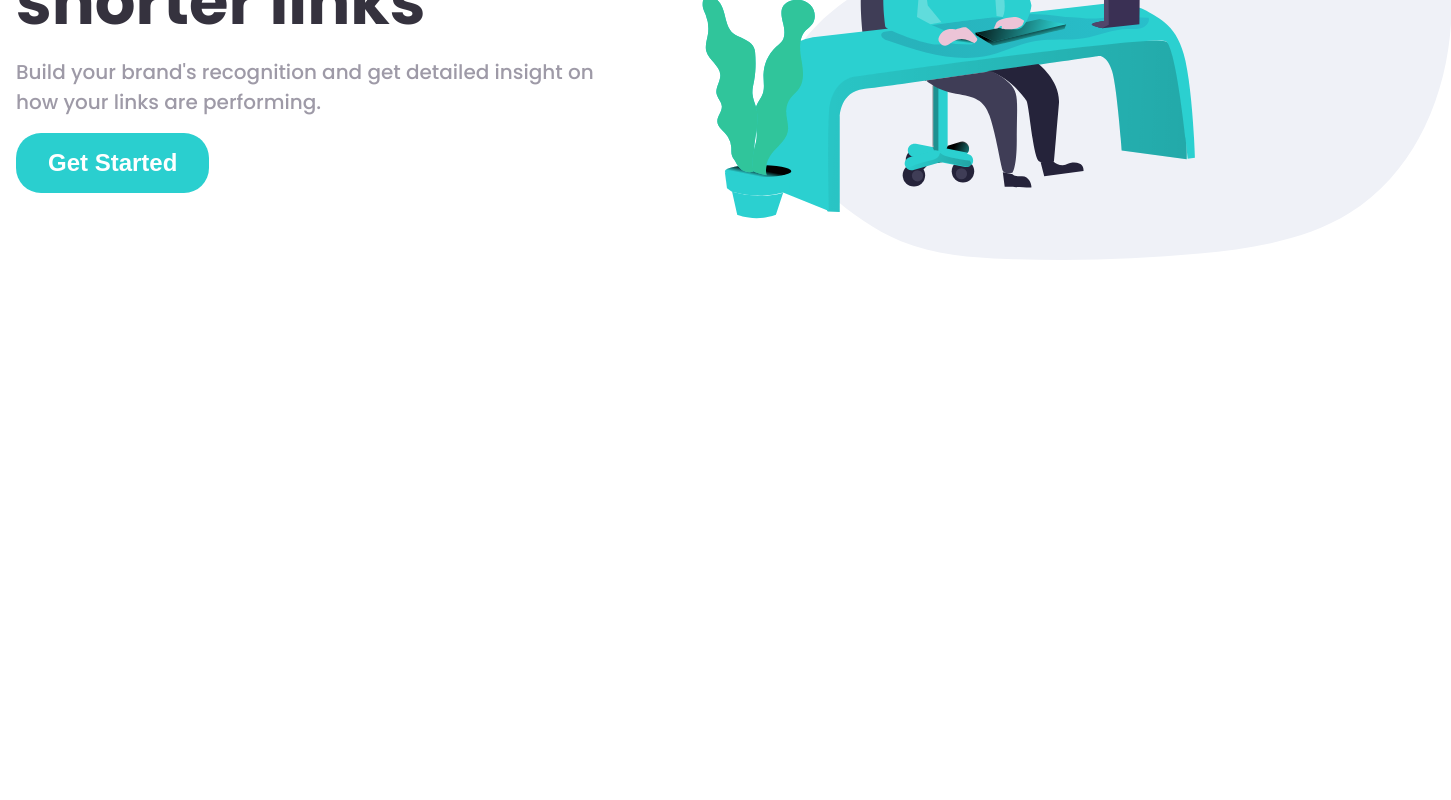
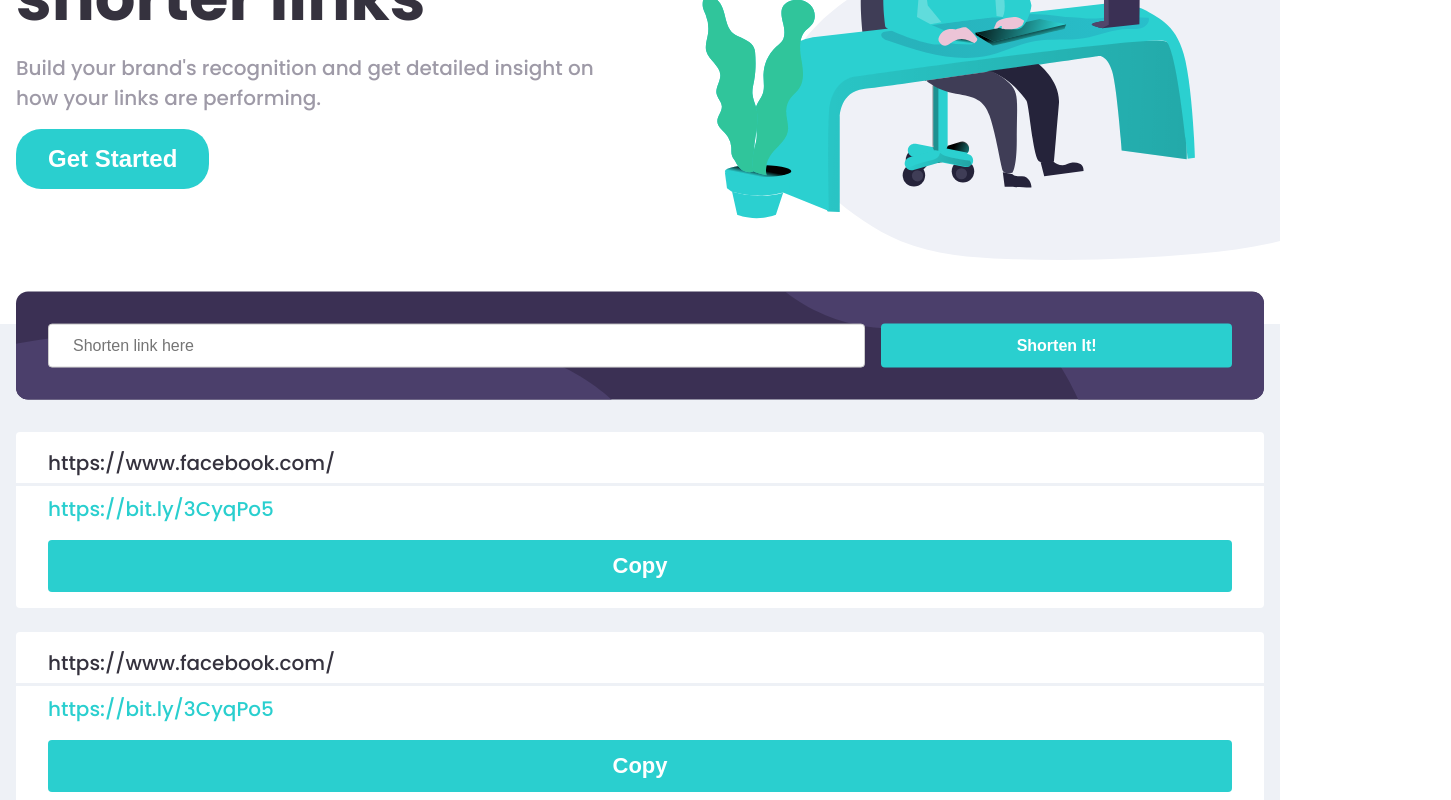
Before and after one commit to pokrywa1/url-shortening, a React (Create React App) app: page / in a window 1280 px wide. Shown: the part 371-1171 px from the top of the page, 1451 px wide, since content can reach past the window. Before the commit the page ends 800 px from the top, so only its background shows below. Built offline with nearby package versions, Linux system fonts and the light colour scheme.

Commit message:
add list of links

```diff
--- a/src/App.js
+++ b/src/App.js
@@ -1,11 +1,13 @@
 import { Fragment } from 'react';
 import Header from './components/Header';
+import Main from './components/Main';
 import Nav from './components/Nav';
 function App() {
   return (
     <Fragment>
       <Nav></Nav>
       <Header></Header>
+      <Main></Main>
     </Fragment>
   );
 }
--- a/src/components/Header.js
+++ b/src/components/Header.js
@@ -32,9 +32,9 @@ const HeaderStyles = styled.header`
     grid-template-areas: 'left right';
     max-width: 1440px;
     margin: 0 auto;
-  }
-  @media only screen and (min-width: 768px) {
-    overflow: visible;
+    /* @media only screen and (min-width: 1440px) {
+      overflow: visible;
+    } */
   }
 `;
 
--- /dev/null
+++ b/src/components/LinksList.js
@@ -0,0 +1,59 @@
+import React, { Fragment } from 'react';
+import styled from 'styled-components';
+
+const LinksList = () => {
+  return (
+    <Fragment>
+      <LinkInfoStyles>
+        <p>https://www.facebook.com/</p>
+        <p>https://bit.ly/3CyqPo5</p>
+        <button>Copy</button>
+      </LinkInfoStyles>
+      <LinkInfoStyles>
+        <p>https://www.facebook.com/</p>
+        <p>https://bit.ly/3CyqPo5</p>
+        <button>Copy</button>
+      </LinkInfoStyles>
+    </Fragment>
+  );
+};
+
+export default LinksList;
+
+const LinkInfoStyles = styled.div`
+  background-color: white;
+  padding: 1rem 2rem;
+  border-radius: 4px;
+  display: flex;
+  flex-direction: column;
+  gap: 1rem;
+  margin-bottom: 1.5rem;
+  p {
+    font-size: 20px;
+  }
+  p:nth-child(1) {
+    color: var(--color-neutral-very-dark-blue);
+    position: relative;
+  }
+  p:nth-child(1)::after {
+    content: '';
+    position: absolute;
+    height: 3px;
+    background-color: #eef1f6;
+    right: -2rem;
+    left: -2rem;
+    bottom: -0.5rem;
+  }
+  p:nth-child(2) {
+    color: var(--color-primary-cyan);
+  }
+  button {
+    color: white;
+    border: none;
+    font-size: 22px;
+    font-weight: bold;
+    border-radius: 4px;
+    padding: 13px 26px;
+    width: 100%;
+  }
+`;
--- /dev/null
+++ b/src/components/Main.js
@@ -0,0 +1,122 @@
+import React from 'react';
+import styled from 'styled-components';
+import LinksList from './LinksList';
+import formBackground from '../images/bg-shorten-mobile.svg';
+import formBackgroundDesktop from '../images/bg-shorten-desktop.svg';
+
+const Main = () => {
+  return (
+    <MainStyles>
+      <FormAppStyles>
+        <FormStyles>
+          <form>
+            <input type="text" name="link" placeholder="Shorten link here" />
+            <input type="submit" value="Shorten It!" />
+          </form>
+          <BackgroundMobileStyles>
+            <img src={formBackground} />
+          </BackgroundMobileStyles>
+          <BackgroundDesktopStyles>
+            <img src={formBackgroundDesktop} />
+          </BackgroundDesktopStyles>
+        </FormStyles>
+        <LinksList></LinksList>
+      </FormAppStyles>
+    </MainStyles>
+  );
+};
+
+export default Main;
+
+const MainStyles = styled.main`
+  background-color: #eef1f6;
+  margin-top: 3rem;
+`;
+
+const FormAppStyles = styled.section`
+  max-width: 1440px;
+  margin-left: auto;
+  margin-right: auto;
+  padding: 0 1rem;
+`;
+
+const FormStyles = styled.div`
+  border-radius: 12px;
+  transform: translateY(-30%);
+  position: relative;
+  overflow: hidden;
+
+  background-color: var(--color-primary-dark-violet);
+  form {
+    display: flex;
+    flex-direction: column;
+    padding: 2rem;
+    gap: 1.25rem;
+
+    input {
+      border: 1px solid #ccc;
+      border-radius: 4px;
+    }
+
+    input[type='text'] {
+      padding: 12px 24px;
+      font-size: 16px;
+    }
+    input[type='submit'] {
+      background-color: var(--color-primary-cyan);
+      border: none;
+      color: white;
+      padding: 13px 26px;
+
+      text-align: center;
+      text-decoration: none;
+      font-size: 16px;
+      font-weight: bold;
+      display: block;
+      transition: 0.4s;
+      cursor: pointer;
+    }
+  }
+  @media only screen and (min-width: 768px) {
+    form {
+      flex-direction: row;
+      gap: 1rem;
+      justify-content: center;
+    }
+    input[type='text'] {
+      width: 70%;
+      padding: 13px 26px;
+      font-size: 16px;
+    }
+    input[type='submit'] {
+      width: 30%;
+      padding: 13px 26px;
+      font-size: 16px;
+    }
+  }
+`;
+
+const BackgroundMobileStyles = styled.div`
+  position: absolute;
+  top: 0;
+  right: 0;
+  z-index: -1;
+  @media only screen and (min-width: 768px) {
+    display: none;
+  }
+`;
+
+const BackgroundDesktopStyles = styled.div`
+  position: absolute;
+  top: 0;
+  left: 0;
+  width: 100%;
+  z-index: -1;
+  display: none;
+  img {
+    width: 100%;
+  }
+  @media only screen and (min-width: 768px) {
+    display: block;
+  }
+`;
--- a/src/index.css
+++ b/src/index.css
@@ -20,7 +20,12 @@ body {
 
 button {
   background-color: var(--color-primary-cyan);
+  transition: 0.4s;
 }
 button:hover {
   background-color: var(--color-neutral-gray);
 }
+
+img {
+  display: block;
+}
```
